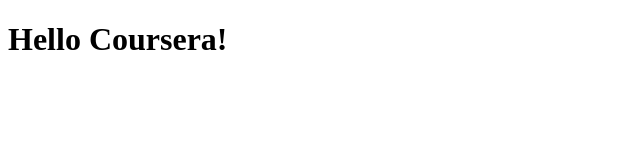
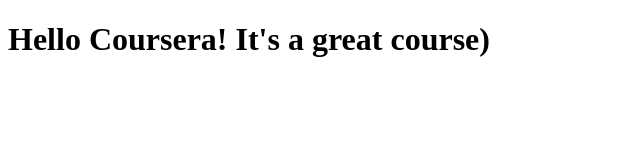
Before and after one commit to shyptia/coursera-testq, a plain HTML site: page site/index.html in a window 1280 px wide. Shown: the whole page, without its empty margins (0-640 px from the left). Drawn offline with Linux system fonts and the light colour scheme.

Commit message:
Small addition to our page content

```diff
--- a/site/index.html
+++ b/site/index.html
@@ -4,6 +4,6 @@
 	<title>Hello Coursera!</title>
 </head>
 <body>
-<h1>Hello Coursera!</h1>
+<h1>Hello Coursera! It's a great course)</h1>
 </body>
 </html>
```
